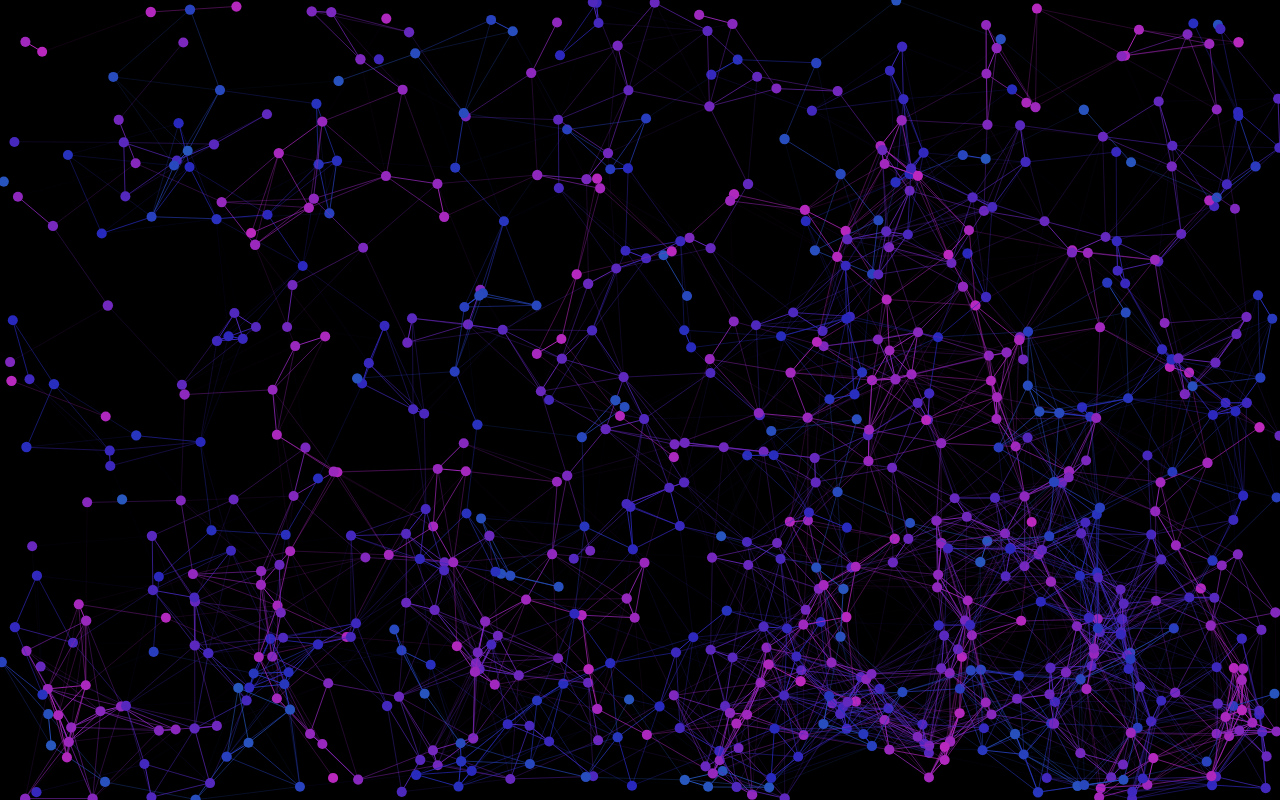
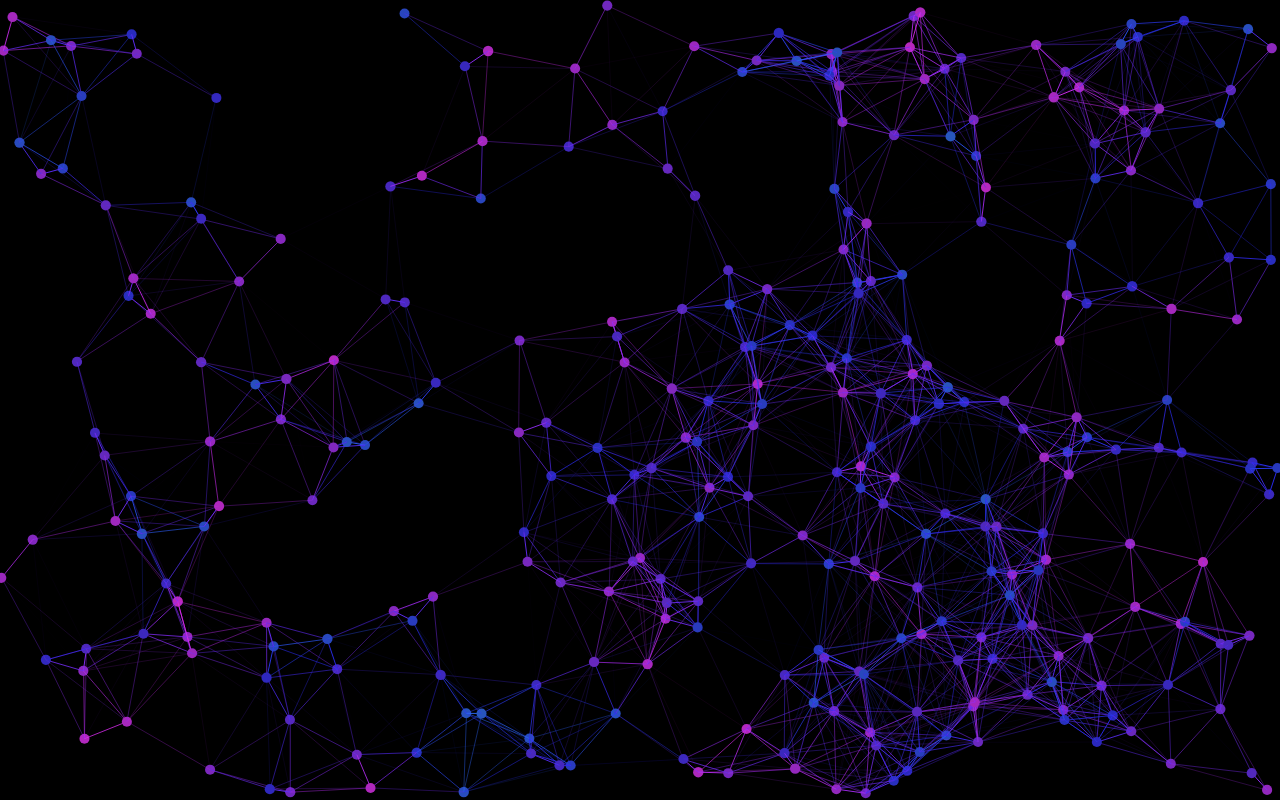
Before and after one commit to ElliotRedhead/ReactCanvases, a React (Create React App) app: page / in a window 1280 px wide. Built offline with nearby package versions, Linux system fonts and the light colour scheme.

Commit message:
Make linking line be mixed hue & remove hue diff check.

```diff
--- a/src/App.js
+++ b/src/App.js
@@ -10,7 +10,7 @@ const App = () => {
 		return vector;
 	};
 
-	const numberNodes = 750;
+	const numberNodes = 300;
 	const nodeAttrs = [];
 	for (let i=0; i < numberNodes; i++){
 		const initialX = Math.floor(Math.random() * 1920);
@@ -80,13 +80,14 @@ const App = () => {
 					const dx = nodeAttrs[i].posX - nodeAttrs[j].posX;
 					const dy = nodeAttrs[i].posY - nodeAttrs[j].posY;
 					const distance = Math.sqrt((dx)**2 + (dy)**2);
-					if (distance < 125 && nodeAttrs[i].opacity >= 0.15 && nodeAttrs[j].opacity >= 0.15 && Math.abs(nodeAttrs[j].hue - nodeAttrs[i].hue) < 10){
+					if (distance < 125 && nodeAttrs[i].opacity >= 0.15 && nodeAttrs[j].opacity >= 0.15){
 						// stroke opacity determined by either distance between node or node opacity (whichever is weaker)
 						const distanceOpacityFactor = (125 - distance) * 0.01;
 						const nodeOpacityFactor = Math.min(nodeAttrs[i].opacity,nodeAttrs[j].opacity);
 						const strokeOpacity = Math.min(distanceOpacityFactor, nodeOpacityFactor);
+						const lineHue = ((nodeAttrs[i].hue + nodeAttrs[j].hue)/2);
 						ctx.beginPath();
-						ctx.strokeStyle = `hsl(${nodeAttrs[i].hue},65%,45%,${strokeOpacity})`;
+						ctx.strokeStyle = `hsl(${lineHue},85%,55%,${strokeOpacity})`;
 						ctx.moveTo(nodeAttrs[i].posX, nodeAttrs[i].posY);
 						ctx.lineTo(nodeAttrs[j].posX, nodeAttrs[j].posY);
 						ctx.stroke();
```
